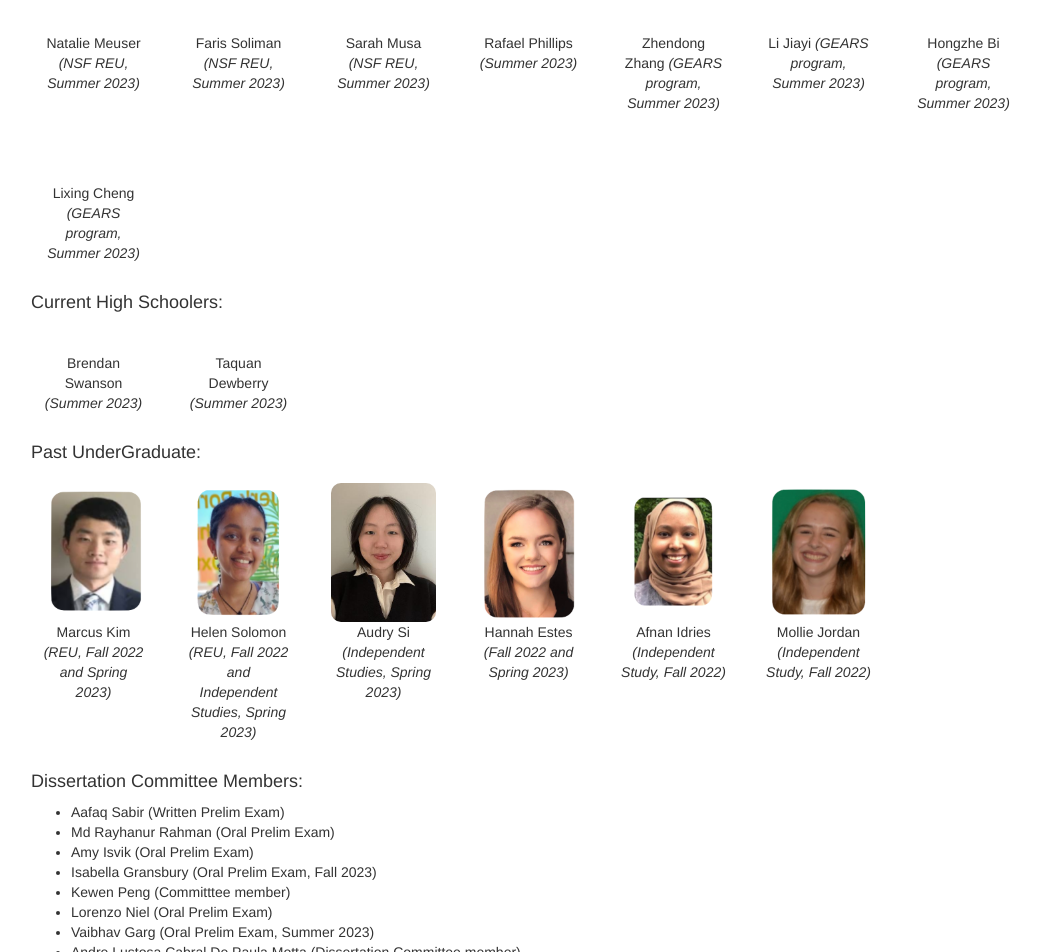
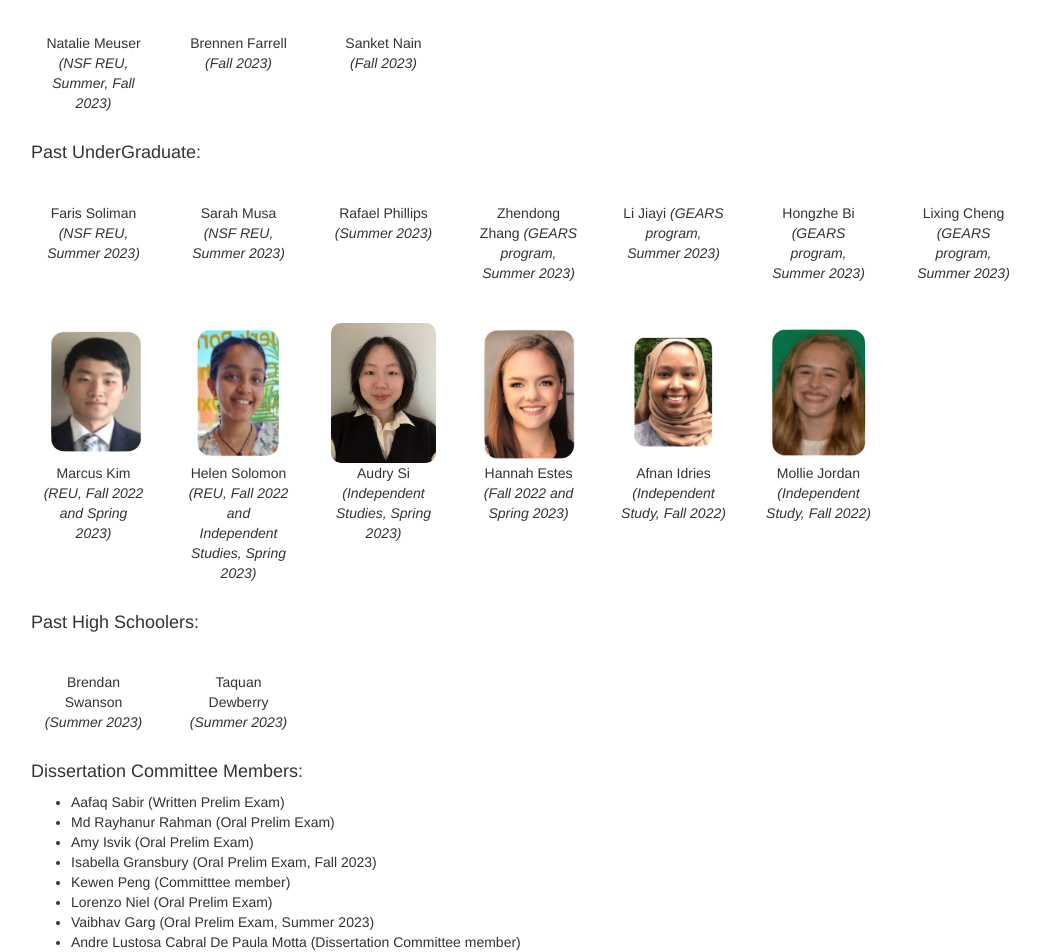
Before and after one commit to SandeepKuttal/kuttal, a plain HTML site: page people.html in a window 1280 px wide. Shown: the part 569-1521 px from the top of the page, without its empty margins (97-1137 px from the left). Drawn offline with nearby package versions, Linux system fonts and the light colour scheme.

Commit message:
Update people.html

```diff
--- a/people.html
+++ b/people.html
@@ -56,9 +56,28 @@
                     <li>
                         <div class="student">
                             <a href="#"><img src=""></a>
-                            <p>Natalie Meuser <i>(NSF REU, Summer 2023)</i></p>
+                            <p>Natalie Meuser <i>(NSF REU, Summer, Fall 2023)</i></p>
                         </div>
                     </li>
+                    <li>
+                        <div class="student">
+                            <a href="#"><img src=""></a>
+                            <p>Brennen Farrell <i>(Fall 2023)</i></p>
+                        </div>
+                    </li>
+                    <li>
+                        <div class="student">
+                            <a href="#"><img src=""></a>
+                            <p>Sanket Nain <i>(Fall 2023)</i></p>
+                        </div>
+                    </li>
+            </ul>
+
+
+
+            <h4>Past UnderGraduate:</h4>
+         <ul class="students">
+
                     <li>
                         <div class="student">
                             <a href="#"><img src=""></a>
@@ -103,23 +122,6 @@
                     </li>
             </ul>
 
-            <h4>Current High Schoolers:</h4>
-            <ul class="students">
-                <li>
-                  <div class="student">
-                      <a href="#"><img src=""> </a>
-                      <p>Brendan Swanson <i>(Summer 2023)</i></p>
-                  </div>
-                </li>
-                <li>
-                <div class="student">
-                    <a href="#"><img src=""> </a>
-                    <p>Taquan Dewberry <i>(Summer 2023)</i></p>
-                </div>
-                </li>
-            </ul>
-
-            <h4>Past UnderGraduate:</h4>
             <ul class="students">
                 <li>
                   <div class="student">
@@ -157,6 +159,22 @@
                       <p> Mollie Jordan <i>(Independent Study, Fall 2022)</i></p>
                   </div>
               </li>
+            </ul>
+
+       <h4>Past High Schoolers:</h4>
+            <ul class="students">
+                <li>
+                  <div class="student">
+                      <a href="#"><img src=""> </a>
+                      <p>Brendan Swanson <i>(Summer 2023)</i></p>
+                  </div>
+                </li>
+                <li>
+                <div class="student">
+                    <a href="#"><img src=""> </a>
+                    <p>Taquan Dewberry <i>(Summer 2023)</i></p>
+                </div>
+                </li>
             </ul>
 
 
```
